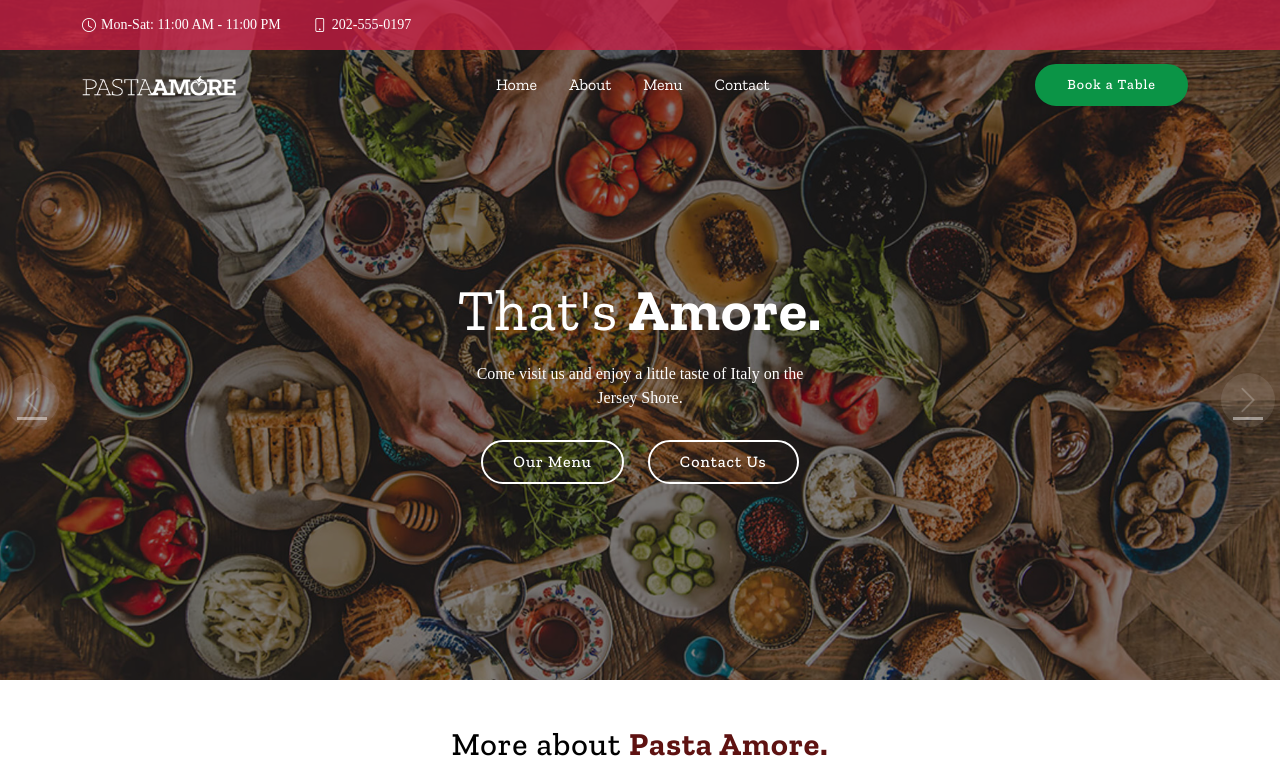
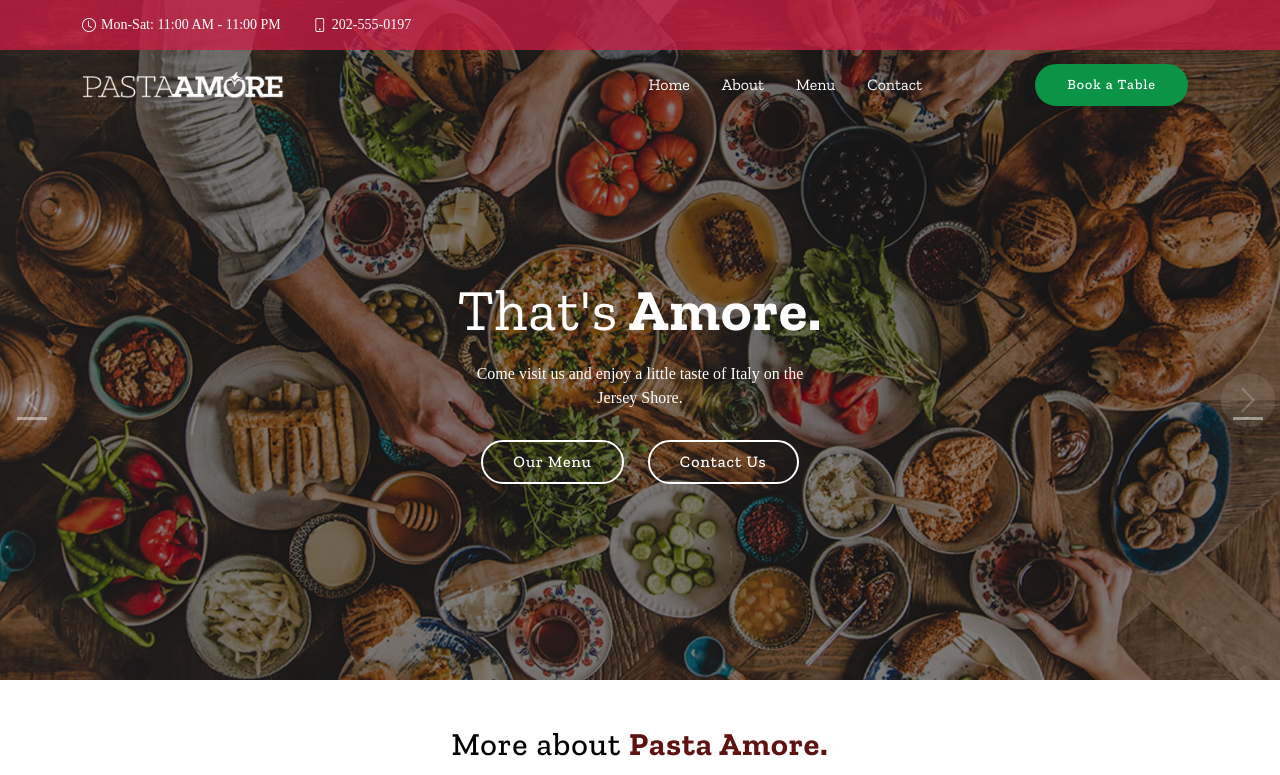
Before and after one commit to njfyn/pastaamore, a plain HTML site: page index.html in a window 1280 px wide. Shown: the top 775 px of the page. Drawn offline with nearby package versions, Linux system fonts and the light colour scheme; a web font is replaced by a local one.

Commit message:
Update style.css

```diff
--- a/assets/css/style.css
+++ b/assets/css/style.css
@@ -130,10 +130,8 @@ h6 {
 
 
 #header .logo img {
-  padding: 0;
-  margin: 0;
-  max-height: 40px;
-  min-width: 50%;
+  max-width: 100%;
+  height: auto;
 }
 
 /*--------------------------------------------------------------
@@ -189,6 +187,11 @@ h6 {
 /**
 * Desktop Navigation
 */
+nav ul {
+  display: flex;
+  justify-content: start;
+  align-items: center;
+}
 
 .navbar {
   padding: 0;
@@ -197,7 +200,7 @@ h6 {
 .navbar ul {
   margin: 0;
   padding: 0;
-  text-align: center;
+
   list-style: none;
 
 }
@@ -290,7 +293,6 @@ h6 {
 @media screen and (min-width: 992px) {
   .navbar {
     margin: 0 auto;
-    padding-right: 4.5em;
     justify-content: center;
   }
 }
@@ -298,7 +300,6 @@ h6 {
 @media screen and (max-width: 1199px) {
   .navbar ul{
     margin: 0 auto;
-    padding-right: 5.43em;
     justify-content: center;
   }
 }
```
